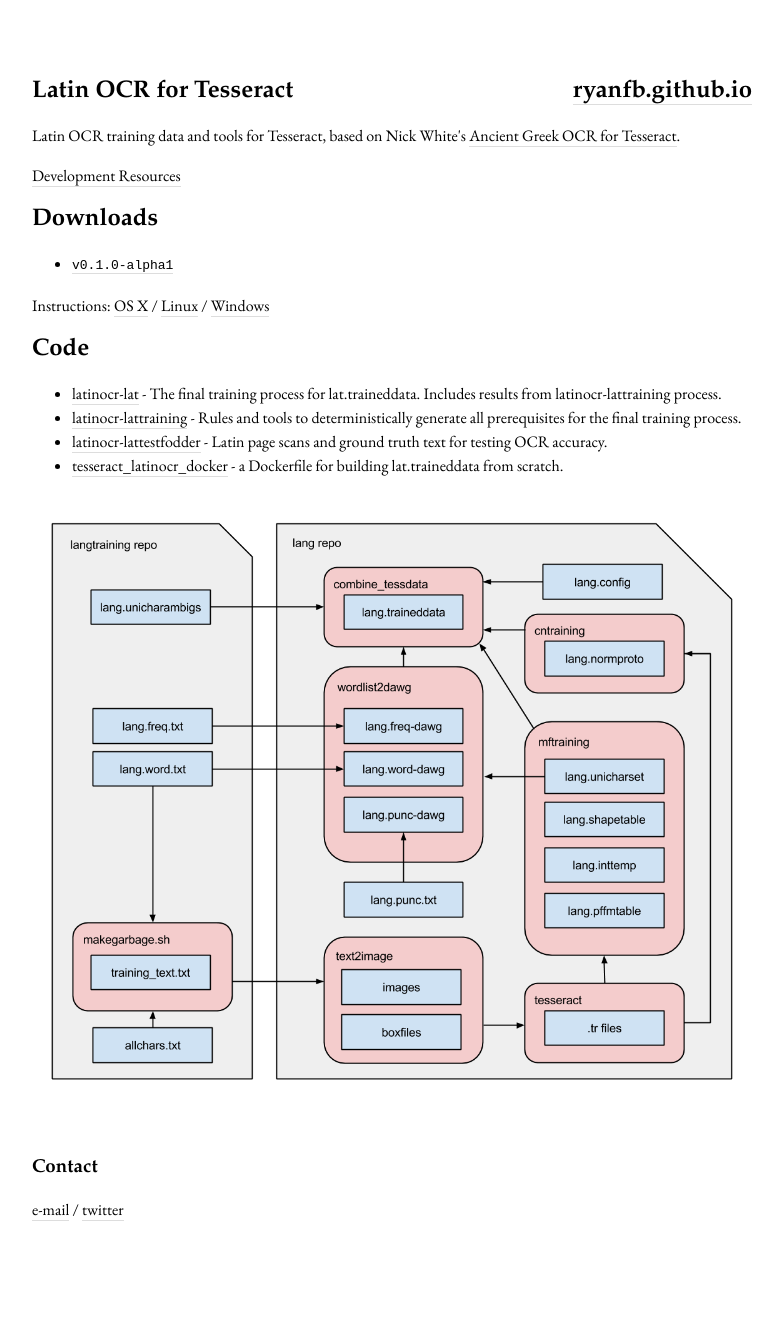
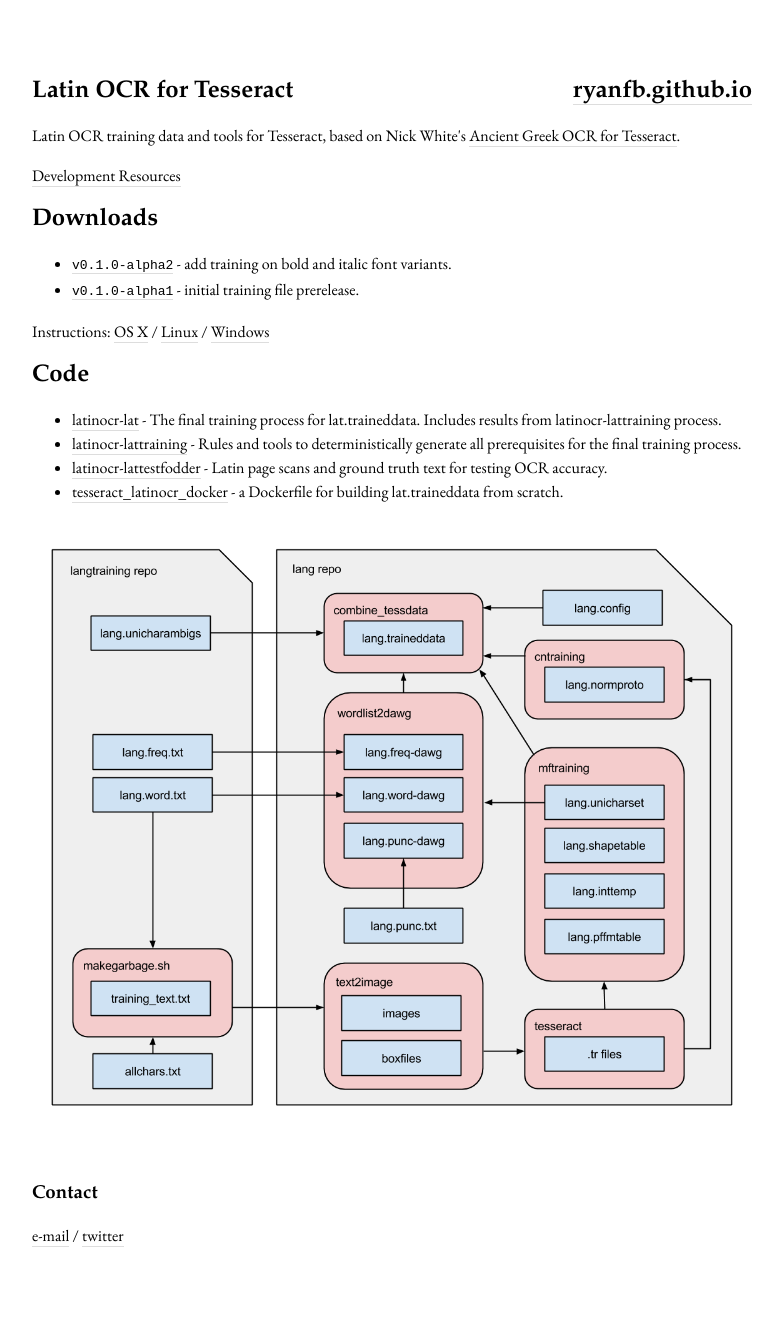
Before and after one commit to ryanfb/latinocr, a Jekyll site: the page built from index.html, in a window 1280 px wide. Shown: the whole page, without its empty margins (248-1030 px from the left). Built offline with Jekyll 4.4.1, drawn with Linux system fonts in a browser that asks for light colours; before the commit the page ends 1302 px from its top, so only the background shows below that.

Commit message:
Add v0.1.0-alpha2

```diff
--- a/index.html
+++ b/index.html
@@ -8,7 +8,10 @@
 </section>
 <section>
   <h2>Downloads</h2>
-  <ul><li><pre><code><a href="https://github.com/ryanfb/latinocr-lat/releases/tag/v0.1.0-alpha1">v0.1.0-alpha1</a></code></pre></li></ul>
+  <ul>
+    <li><code><a href="https://github.com/ryanfb/latinocr-lat/releases/tag/v0.1.0-alpha2">v0.1.0-alpha2</a></code> - add training on bold and italic font variants.</li>
+    <li><code><a href="https://github.com/ryanfb/latinocr-lat/releases/tag/v0.1.0-alpha1">v0.1.0-alpha1</a></code> - initial training file prerelease.</li>
+  </ul>
   <p>Instructions: <a href="http://ryanfb.github.io/etc/2014/11/13/command_line_ocr_on_mac_os_x.html">OS X</a> / <a href="http://ancientgreekocr.org/linux.html">Linux</a> / <a href="http://ancientgreekocr.org/windows.html">Windows</a>
 </section>
 <section>
```
